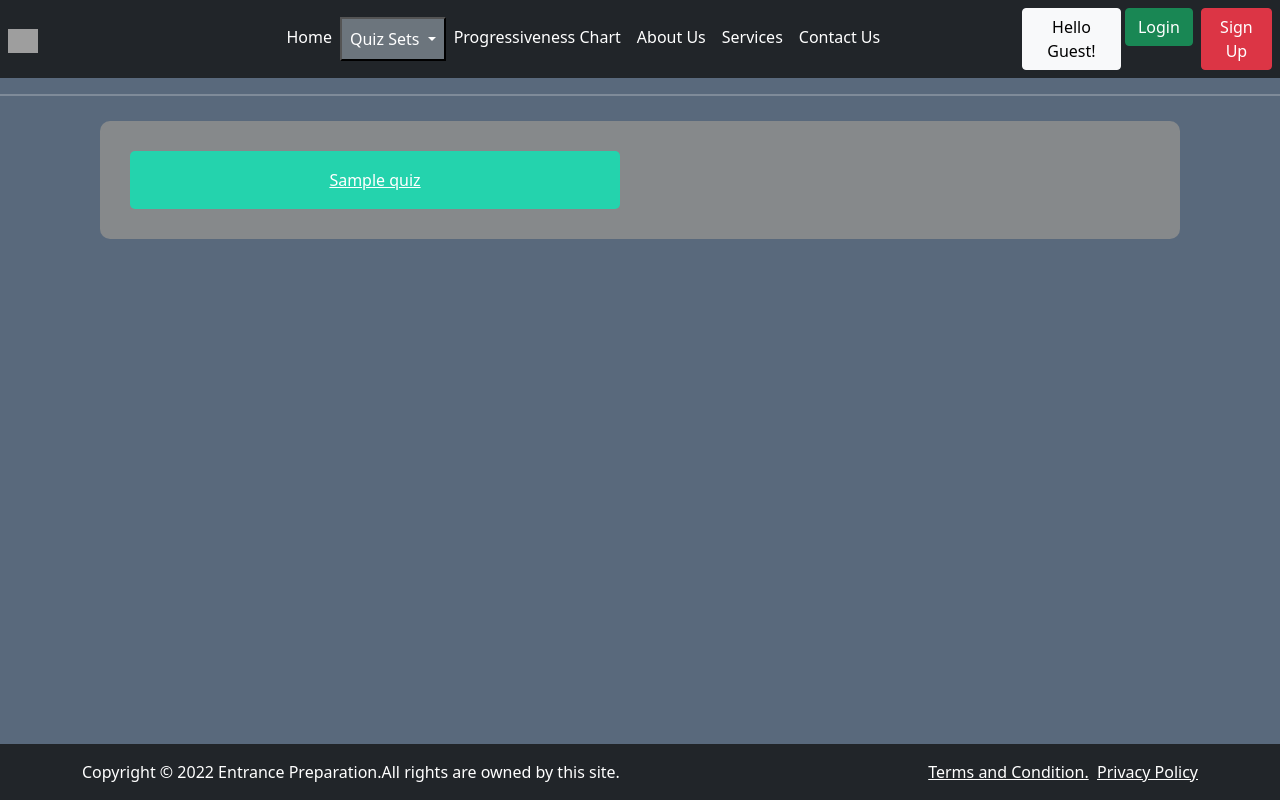
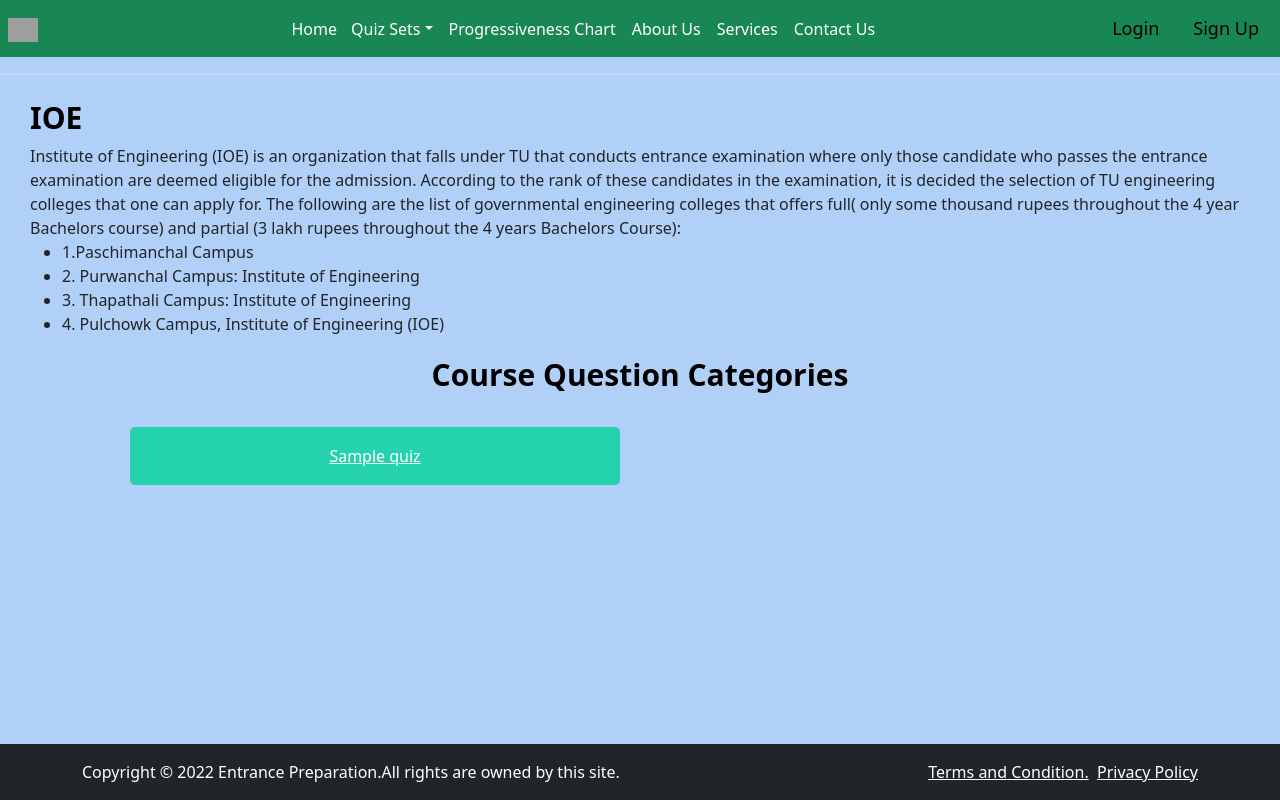
Before and after one commit to runingcoder/EntrancePreparationApp, a Django app: page /quizlist/1 in a window 1280 px wide. Run offline with Django 3.2, Linux system fonts and the light colour scheme; tables that the repository leaves empty hold one stand-in row (Sample ...); the page is wider than the window, and the part outside it is not shown; some libraries are stand-ins or nearby versions; grey boxes are pictures that could not be loaded.

Commit message:
first commit

```diff
--- a/front/models.py
+++ b/front/models.py
@@ -1,3 +1,4 @@
+from pyexpat import model
 from re import M
 from django.db import models
 from django.contrib.auth.models import User
@@ -13,10 +14,10 @@ DIFF_CHOICES = (
 )
 class MockTest(models.Model):
     text = models.CharField(max_length=200)
-
+    test_number = models.IntegerField(default=0)
 
     def __str__(self):
-        return str(self.text)
+        return str(self.text) + " test number = " +str(self.test_number)
 
     def get_answers(self):
         return self.answer_set.all()
--- a/front/templates/main.html
+++ b/front/templates/main.html
@@ -19,7 +21,7 @@
 /* Center the image and position the close button */
 
 body{
-  background-color: rgb(89, 105, 124);
+  background-color: rgb(177, 208, 248);
 }
 .imgcontainer {
   text-align: center;
--- a/front/templates/navbar.html
+++ b/front/templates/navbar.html
@@ -1,5 +1,5 @@
 {% load static %}
-<nav class="navbar navbar-expand-lg navbar-dark bg-dark">
+<nav class="navbar navbar-expand-lg navbar-dark bg-success">
 
     <!-- left  corner -->
      <div class="  col-1 container-fluid justify-content-start ps-1 navbar-dark">
@@ -14,12 +14,10 @@
         <li class="nav-item ">
           <a class="nav-link active text-white" href="{% url 'index' %}">Home</a>
         </li>
-
-        <div class="dropdown">
-          <button class=" bg-secondary nav-link text-white dropdown-toggle" href="#" type = "button" id="dropdownMenuButton2" data-bs-toggle="dropdown" >
-            Quiz Sets
-          </button>
-          <ul class="dropdown-menu" aria-labelledby="dropdownMenuButton2">
+        <div class="dropdown" style="margin-left: -2px;">
+          <a class=" bg nav-link text-white dropdown-toggle" href="#" type = "button" id="dropdownMenuButton2" data-bs-toggle="dropdown" >
+            Quiz Sets</a>
+          <ul class="dropdown-menu " aria-labelledby="dropdownMenuButton2">
             <li><a class="dropdown-item" href="{% url 'quizlist' 1 %}">IOE</a></li>
             <li><a class=" disabled dropdown-item" href="#">IOM</a></li>
             <li><a class=" disabled dropdown-item" href="#">Plus 2</a></li>
@@ -46,24 +44,33 @@
      <div class="col-3 container-fluid justify-content-end pe-2">
       <ul class="navbar-nav righty">
         {% if request.user.is_authenticated %}
-        <li class="nav-item me-1">
 
-            <button class='btn btn-primary btn-small button-color' type="button">Hello {{ request.user.username }}!</button>
-          </li>
-          <li class="nav-item ms-1">
-            <button class='btn btn-danger btn-small' onclick="location.href='{% url 'logout' %}'  " type="button">Logout!</button>
-          </li>
+        <li class="nav-item dropdown show">
+          <a  class="  nav-link text-white dropdown-toggle" href="#" type = "button" id="dropdownMenuButton2" data-bs-toggle="dropdown" >
+            {{ request.user.username }}
+          </a>
+
+          <div class="dropdown-menu dropdown-menu-right " aria-labelledby="navbarDropdown">
+              <a class="dropdown-item"  href="{% url 'logout' %}">
+                  Logout
+              </a>
+
+
+          </div>
+      </li>
+
+
+
             {% else %}
-            <li class="nav-item me-1">
-            <button class='btn btn-light btn-small' type="button">Hello Guest!</button></li>
+
 
             <li class="nav-item me-1">
 
-                <button class='btn btn-success btn-small' onclick="location.href='{% url 'login' %}'  " type="button">Login</button>
+                <button class='btn  btn-small' style="color:black; font-size: large;" onclick="location.href='{% url 'login' %}'  " type="button">Login</button>
                 <!-- <button  class='btn btn-success btn-small' href ="{% url 'login' %}">Log in</button> -->
               </li>
               <li class="nav-item ms-1">
-                <button class='btn btn-danger btn-small' onclick="location.href='{% url 'register' %}'  " type="button">Sign Up</button>
+                <button class='btn  btn-small'  style="color:black; font-size: large;" onclick="location.href='{% url 'register' %}'  " type="button">Sign Up</button>
               </li>
             {% endif %}
             <!-- <button  class='btn btn-success btn-small' href ="{% url 'login' %}">Log in</button> -->
--- a/front/templates/quiz.html
+++ b/front/templates/quiz.html
@@ -1,5 +1,6 @@
 {% extends 'main.html' %}
 {% load static %}
+
 
 <!-- {% block scripts %}
      <script src = "{% static 'main.js' %}" defer>
@@ -21,7 +22,7 @@ home
 <!-- ---------- -->
 <hr>
 <!-- Modal -->
- <div class="modal fade" id="quizStartModal" tabindex="-1" aria-labelledby="exampleModalLabel" aria-hidden="true">
+ <div class="modal fade modal-backdrop-bg" id="quizStartModal" tabindex="-1" aria-labelledby="exampleModalLabel" aria-hidden="true">
     <div class="modal-dialog">
       <div class="modal-content">
         <div class="modal-header">
@@ -32,11 +33,37 @@ home
         </div>
         <div class="modal-footer">
           <button type="button" class="btn btn-danger" data-bs-dismiss="modal">NO</button>
-          <button type="button" id = "start-button" class="btn btn-primary">Yes</button>
+          <button type="button" id = "start-button" class="btn btn-primary ">Yes</button>
         </div>
       </div>
     </div>
   </div>
+
+
+
+   <div class='para'>
+     <h1>	IOE</h1>
+
+    <div class ="anything">	Institute of Engineering (IOE) is an organization that falls under TU that conducts entrance examination where only those candidate who passes the entrance examination are deemed eligible for the admission. According to the rank of these candidates in the examination, it is decided the selection of TU engineering colleges that one can apply for. The following are the list of governmental engineering colleges that offers full( only some thousand rupees throughout the 4 year Bachelors course) and partial (3 lakh rupees throughout the 4 years Bachelors Course):
+      <ul>
+        <li>1.Paschimanchal Campus
+        </li>
+        <li>2. Purwanchal Campus: Institute of Engineering
+        </li>
+        <li>3. Thapathali Campus: Institute of Engineering
+        </li>
+        <li>4. Pulchowk Campus, Institute of Engineering (IOE)
+        </li>
+      </ul>
+    </div></div>
+    <!-- <hr class="mb-1" style="height:2px;border-width:0;color:gray;background-color:gray"> -->
+
+</div>
+<div class = 'header1'>
+  Course Question Categories</div>
+
+
+
   <div class="wrapper">
   {% for obj in quiz %}
   <button
@@ -59,54 +86,10 @@ home
 
 
   </div>
-    <style>
+ <link rel="stylesheet" href="{% static 'styles.css' %}">
+{% block script %}
 
-.wrapper {
-  border-radius: 10px;
-  margin-left: 100px;
-  margin-right: 100px;
-  display: grid;
-  grid-template-columns: 50% 50%;
-  background-color: #86898b;
-  padding: 10px;
-}
-.wrapper > button {
-padding: 1em;
-background-color: #24d3ad;
-margin: 20px;
-border-radius: 5px;
-color:white;
-font-weight: 2;
-}
-</style>
-<script >
-  const modalBtns = [...document.getElementsByClassName('modal-button')]
-const modalBody = document.getElementById('modal-body-confirm')
-const startBtn = document.getElementById('start-button')
-const url = window.location.href
-modalBtns.forEach(modalBtn => modalBtn.addEventListener(
-'click', ()=>{
-const pk =  modalBtn.getAttribute('data-pk')
-const name =  modalBtn.getAttribute('data-quiz')
-const numQuestions =  modalBtn.getAttribute('data-questions')
-const difficulty =  modalBtn.getAttribute('data-difficulty')
-const scoreToPass =  modalBtn.getAttribute('data-pass')
-const time =  modalBtn.getAttribute('data-time')
-modalBody.innerHTML =`
-<div class ='h5 mb-3'> Are you ready "<b>${name}</b>"? </div>
-<div class ='text-muted'>
-<ul>
-<li>Difficulty:<b>${difficulty}</b></li>
-<li>NUmber of Questions:<b>${numQuestions}</b></li>
-<li>Score To pass:<b>${scoreToPass}</b></li>
-<li>Time limit:<b>${time} min </b></li>
-</ul>
-`
-startBtn.addEventListener(
-'click', ()=>{
-  location.replace("http://127.0.0.1:8000/quizview/" + pk) })
-}))
-
-</script>
+<script src ="{% static 'main.js' %}"> </script>
+{% endblock %}
 
 {% endblock %}
--- a/front/templates/quiz_view.html
+++ b/front/templates/quiz_view.html
@@ -3,9 +3,8 @@
 
 {% block content %}
 
-     <p style="text-align:center;color:blue;font-weight:bold;font-size:1.4rem;">You are in <span style="color:cyan;font-weight:bold;font-size:1.4rem;" >{{quiz.name}}   </span>
-page.</p>
-<p style="text-align:center;color:purple;font-weight:bold;font-size:1.4rem;">Required score to pass<span style="color:white">
+     <p style="text-align:center;color:blue;font-weight:bold;font-size:1.4rem;">You are giving the test for <span style="color:rgb(23, 94, 94);font-weight:bold;font-size:1.4rem;" >{{quiz.name}}   </span></p>
+<p style="text-align:center;color:purple;font-weight:bold;font-size:1.4rem;">Required score to pass<span style="color:rgb(34, 43, 167)">
 "{{quiz.required_score_to_pass}}"!</span></p>
 <div style="text-align:center;color:rgb(126, 14, 70);font-weight:bold;font-size:1.4rem;" id="timer-box"></div>
 <div style="text-align:right;">
@@ -98,6 +97,7 @@ quizBox.innerHTML +=`
 </div>`
 answers.forEach(answer=>{
 quizBox.innerHTML += `
+
 <div>
 <input  type ='radio' class ='ans' id = '${question}-${answer}' name ='${question}' value='${answer}'>
 
--- /dev/null
+++ b/static/main.js
@@ -0,0 +1,26 @@
+const modalBtns = [...document.getElementsByClassName('modal-button')]
+const modalBody = document.getElementById('modal-body-confirm')
+const startBtn = document.getElementById('start-button')
+const url = window.location.href
+modalBtns.forEach(modalBtn => modalBtn.addEventListener(
+'click', ()=>{
+const pk =  modalBtn.getAttribute('data-pk')
+const name =  modalBtn.getAttribute('data-quiz')
+const numQuestions =  modalBtn.getAttribute('data-questions')
+const difficulty =  modalBtn.getAttribute('data-difficulty')
+const scoreToPass =  modalBtn.getAttribute('data-pass')
+const time =  modalBtn.getAttribute('data-time')
+modalBody.innerHTML =`
+<div class ='h5 mb-3' > Are you ready to give test for "<b>${name}</b>"? </div>
+<div class ='text-muted'>
+<ul>
+<li>Difficulty:<b>${difficulty}</b></li>
+<li>NUmber of Questions:<b>${numQuestions}</b></li>
+<li>Score To pass:<b>${scoreToPass}</b></li>
+<li>Time limit:<b>${time} min </b></li>
+</ul>
+`
+startBtn.addEventListener(
+'click', ()=>{
+  location.replace("http://127.0.0.1:8000/quizview/" + pk) })
+}))
--- /dev/null
+++ b/static/styles.css
@@ -0,0 +1,78 @@
+.anything{
+    margin-left: 30px;
+}
+.header1{
+  text-align: center;
+  font-size: 30px;
+  color: black;
+  font-weight: bold;
+
+}
+.para > h1{
+  font-size: 30px;
+  font-weight: bold;
+  color:black;
+
+  margin-left: 30px;
+}
+
+/* .modal-header {
+padding:9px 15px;
+border-bottom:1px solid #eee;
+
+-webkit-border-top-left-radius: 5px;
+-webkit-border-top-right-radius: 5px;
+-moz-border-radius-topleft: 5px;
+-moz-border-radius-topright: 5px;
+border-top-left-radius: 5px;
+border-top-right-radius: 5px;
+}
+.modal-body
+{
+background-color: #FFFFFF;
+}
+
+.modal-content
+{
+border-radius: 6px;
+-webkit-border-radius: 6px;
+-moz-border-radius: 6px;
+
+}
+
+.modal-footer
+{
+border-bottom-left-radius: 6px;
+border-bottom-right-radius: 6px;
+-webkit-border-bottom-left-radius: 6px;
+-webkit-border-bottom-right-radius: 6px;
+-moz-border-radius-bottomleft: 6px;
+-moz-border-radius-bottomright: 6px;
+}
+
+.modal-header
+{
+border-top-left-radius: 6px;
+border-top-right-radius: 6px;
+-webkit-border-top-left-radius: 6px;
+-webkit-border-top-right-radius: 6px;
+-moz-border-radius-topleft: 6px;
+-moz-border-radius-topright: 6px;
+} */
+.wrapper {
+border-radius: 10px;
+margin-left: 100px;
+margin-right: 100px;
+display: grid;
+grid-template-columns: 50% 50%;
+
+padding: 10px;
+}
+.wrapper > button {
+padding: 1em;
+background-color: #24d3ad;
+margin: 20px;
+border-radius: 5px;
+color:white;
+font-weight: 2;
+}
```
Also changed, not shown: other parts of front/templates/main.html (+2 -0 lines), front/static/main.js (+1 -28 lines), front/migrations/0005_auto_20220311_1318.py (added).
